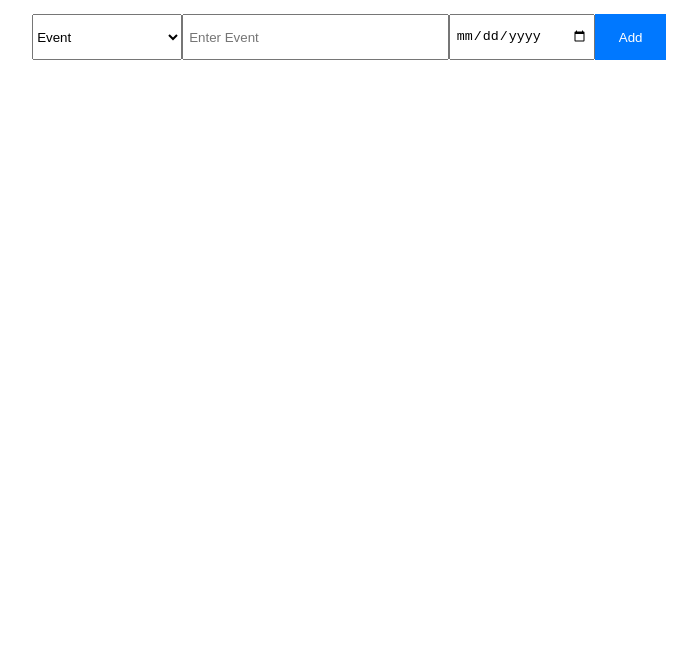
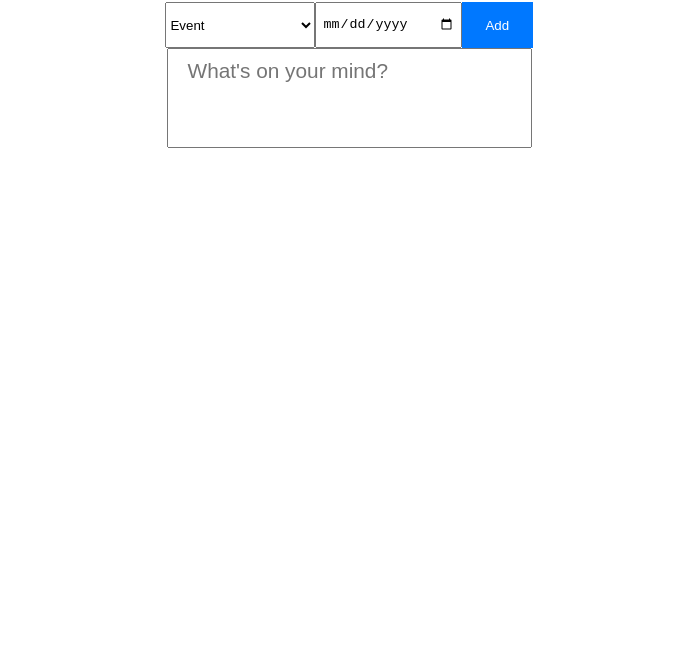
Before and after one commit to EgoistGray/ChatbotAbam, a website: page manager/index.html in a window 1280 px wide. Shown: the part 143-800 px from the top of the page, without its empty margins (291-988 px from the left). Drawn offline with Linux system fonts and the light colour scheme; no server answers.

Commit message:
Multiline support

```diff
--- a/manager/classes/main.js
+++ b/manager/classes/main.js
@@ -10,7 +10,7 @@ class Main {
 
         // Elements
         this.scheduleInterface = document.querySelector('div#schedule');
-        this.textbox = document.querySelector('input#addEvent');
+        this.textbox = document.querySelector('textarea');
         this.calendar = document.querySelector('input#date');
         this.button = document.querySelector('input#add');
         this.broadcastController = document.querySelector('input#broadcast');
--- a/manager/index.html
+++ b/manager/index.html
@@ -5,7 +5,7 @@
     <meta charset="UTF-8">
     <meta name="viewport" content="width=device-width, initial-scale=1.0">
     <meta http-equiv="X-UA-Compatible" content="ie=edge">
-    <title>Agenda 12 MIPA 1</title>
+    <title>Agenda 12 MIPA</title>
     <link rel="stylesheet" href="./main.css">
     <link rel="preload" href="./classes/main.js" as="script">
     <link rel="preload" href="./main.css" as="style">
@@ -14,8 +14,9 @@
 <body>
     <div id="container">
         <div id="title">Agenda</div>
+        <div id="control2">
+            <!-- <div class="custom-select"> -->
             <div id="control">
-            <!-- <div class="custom-select"> -->
                 <select name="Stuff" id="subject" class="custom-select">
                     <option value="Event">Event</option>
                     <option value="Matematika Minat">Matematika Minat</option>
@@ -32,9 +33,11 @@
                     <option value="Native">Native</option>
                 </select>
                 <!-- </div>    -->
-            <input type="text" placeholder="Enter Event" id="addEvent">
+                <!-- <input type="text" placeholder="Enter Event" id="addEvent"> -->
                 <input type="date" id="date">
                 <input type="button" value="Add" id="add">
+            </div>
+            <textarea id="" cols="30" rows="10" placeholder="What's on your mind?"></textarea>
         </div>
         <div id="schedule">
 
--- a/manager/main.css
+++ b/manager/main.css
@@ -27,6 +27,7 @@ div#title, div#control, div#schedule{
     white-space: nowrap;
 }
 
+
 div#schedule{
     flex-direction: column;
     justify-content: flex-start;
@@ -52,9 +53,36 @@ div#title{
 }
 
 /* Control part */
+/* New UI improvement */
+textarea{
+    resize: none;
+    position: relative;
+    transform: translateY(-25px);
+    padding: 2px 3px;
+    color: rgba(0,0,0,0.9);
+    font-family: Arial, Helvetica, sans-serif;
+    /* border: none; */
+    padding: 10px 20px;
+    width: 365px;
+    height:100px;
+    z-index: 2;
+    font-size: 1.3em;
+}
+
+textarea:focus{
+    outline: none;
+}
+
+div#control2{
+    display: flex;
+    justify-content: center;
+    align-items: center;
+    flex-direction: column;
+}
+
 div#control{
     align-items: center;
-    height: 15vh;
+    height: 12vh;
 }
 div#control > input#date{
     width: 11em;
```
Lines whose indentation alone changed are shown as unchanged.
